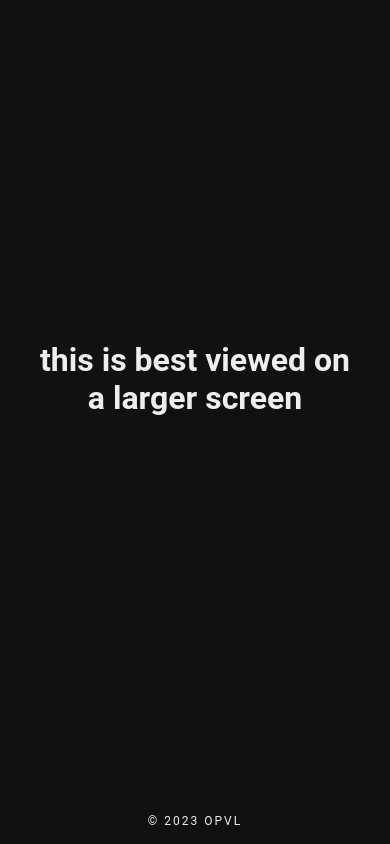
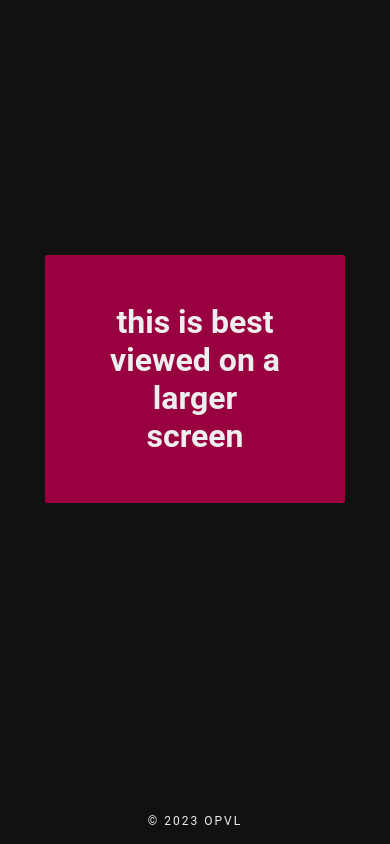
Before and after one commit to OPVL/epk-birdribs, a PHP site: page / in a window 390 px wide. Run offline with PHP 8.4, Linux system fonts and the light colour scheme; some libraries are stand-ins or nearby versions.

Commit message:
hacky small screen

```diff
--- a/assets/css/style.css
+++ b/assets/css/style.css
@@ -251,8 +251,43 @@ section.contact.flex-col {
 
 .no-small-displays {
   display: none;
+  justify-content: center;
+  align-items: center;
+  height: 100%;
+  flex-direction: column;
+}
+.no-small-displays .message {
+  display: flex;
+  align-items: center;
+  margin: 0 30px;
+  background: #990040;
+  width: 300px;
+  justify-content: c;
+  padding: 8px 16px;
+  border-radius: 2px;
+}
+.no-small-displays .message i {
+  font-size: 12vw;
 }
 
+@media screen and (max-width: 1200px) {
+  .about-section section {
+    width: 40%;
+  }
+  .credits-details.flex-col {
+    width: 250px;
+  }
+  .credits-details.flex-col:last-child {
+    text-align: right;
+  }
+  .special-thanks.flex-col {
+    font-size: 12px;
+  }
+  .special-thanks h4.subheading {
+    width: auto;
+    margin-bottom: 12px;
+  }
+}
 @media screen and (max-width: 900px) {
   .displayable {
     display: none;
@@ -265,9 +300,6 @@ section.contact.flex-col {
   }
   .no-small-displays {
     display: flex;
-    height: 100%;
-    justify-content: center;
-    flex-direction: column;
   }
   h1 {
     padding: 40px;
--- a/assets/sass/style.sass
+++ b/assets/sass/style.sass
@@ -207,6 +207,39 @@ section.contact.flex-col
 
 .no-small-displays
     display: none
+    justify-content: center
+    align-items: center
+    height: 100%
+    flex-direction: column
+    .message
+        display: flex
+        align-items: center
+        margin: 0 30px
+        background: darken($color-danger, 20%)
+        width: 300px
+        justify-content: c
+        padding: 8px 16px
+        border-radius: 2px
+        i
+            font-size: 12vw
+
+@media screen and (max-width: 1200px)
+    .about-section
+        section
+            width: 40%
+
+    .credits-details.flex-col
+        width: 250px
+
+    .credits-details.flex-col:last-child
+        text-align: right
+
+    .special-thanks.flex-col
+        font-size: 12px
+
+    .special-thanks h4.subheading
+        width: auto
+        margin-bottom: 12px
 
 @media screen and (max-width: 900px)
     .displayable
@@ -220,9 +253,6 @@ section.contact.flex-col
 
     .no-small-displays
         display: flex
-        height: 100%
-        justify-content: center
-        flex-direction: column
 
     h1
         padding: 40px
--- a/index.php
+++ b/index.php
@@ -168,7 +168,9 @@ $videos = [
 
 <body>
   <div class="no-small-displays">
-    <h1>this is best viewed on a larger screen</h1>
+    <div class="message">
+      <h1>this is best viewed on a larger screen</h1>
+    </div>
   </div>
   <header class="flex-col displayable">
     <div class="logo">
```
Also changed, not shown: 1 other file.
